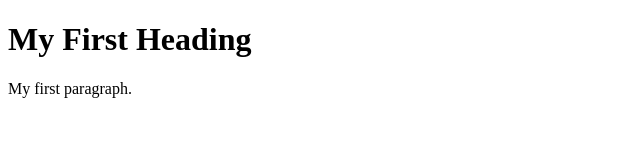
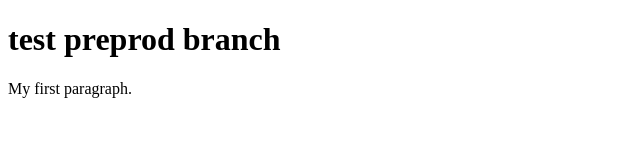
Before and after one commit to Gvel-admin/test, a plain HTML site: page index.html in a window 1280 px wide. Shown: the whole page, without its empty margins (0-640 px from the left). Drawn offline with Linux system fonts and the light colour scheme.

Commit message:
test preprod branch on index.html

```diff
--- a/index.html
+++ b/index.html
@@ -3,7 +3,7 @@
 
 <body>
 
-    <h1>My First Heading</h1>
+    <h1>test preprod branch</h1>
     <p>My first paragraph.</p>
 
 </body>
```
